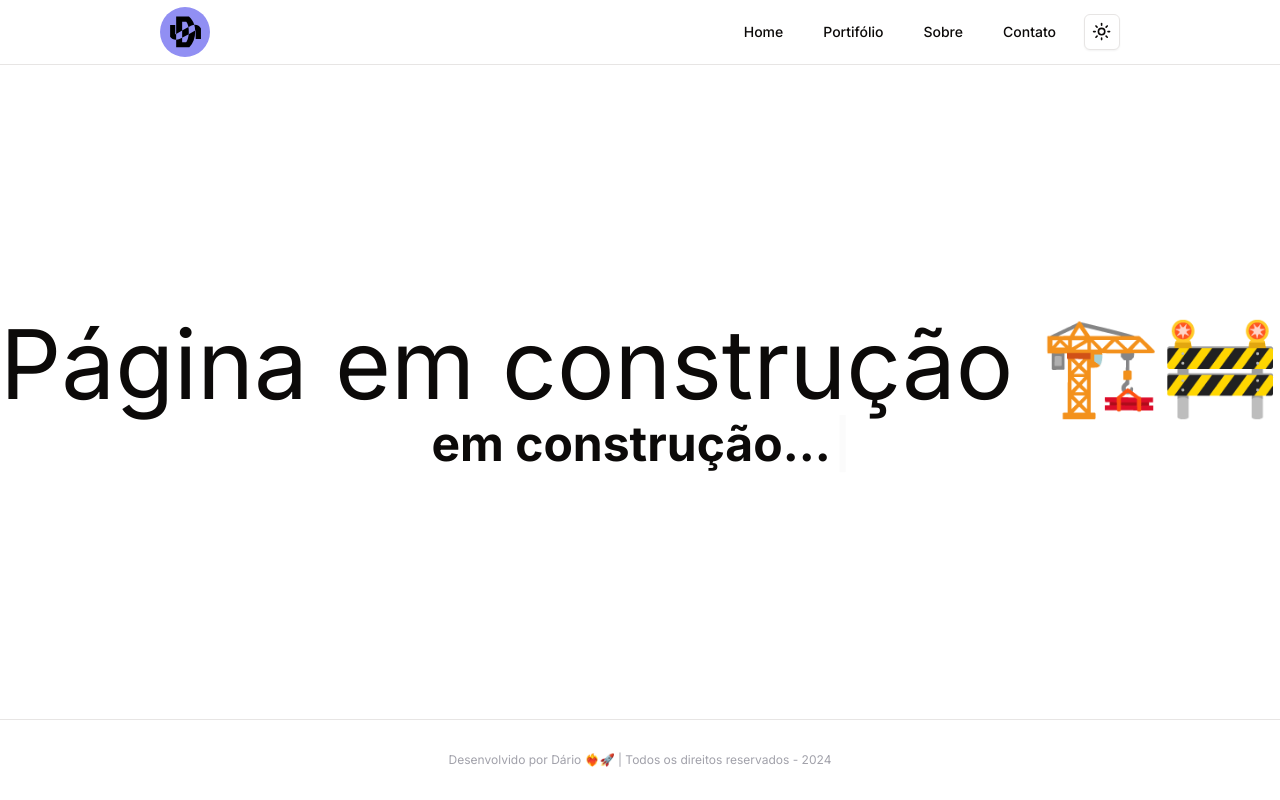
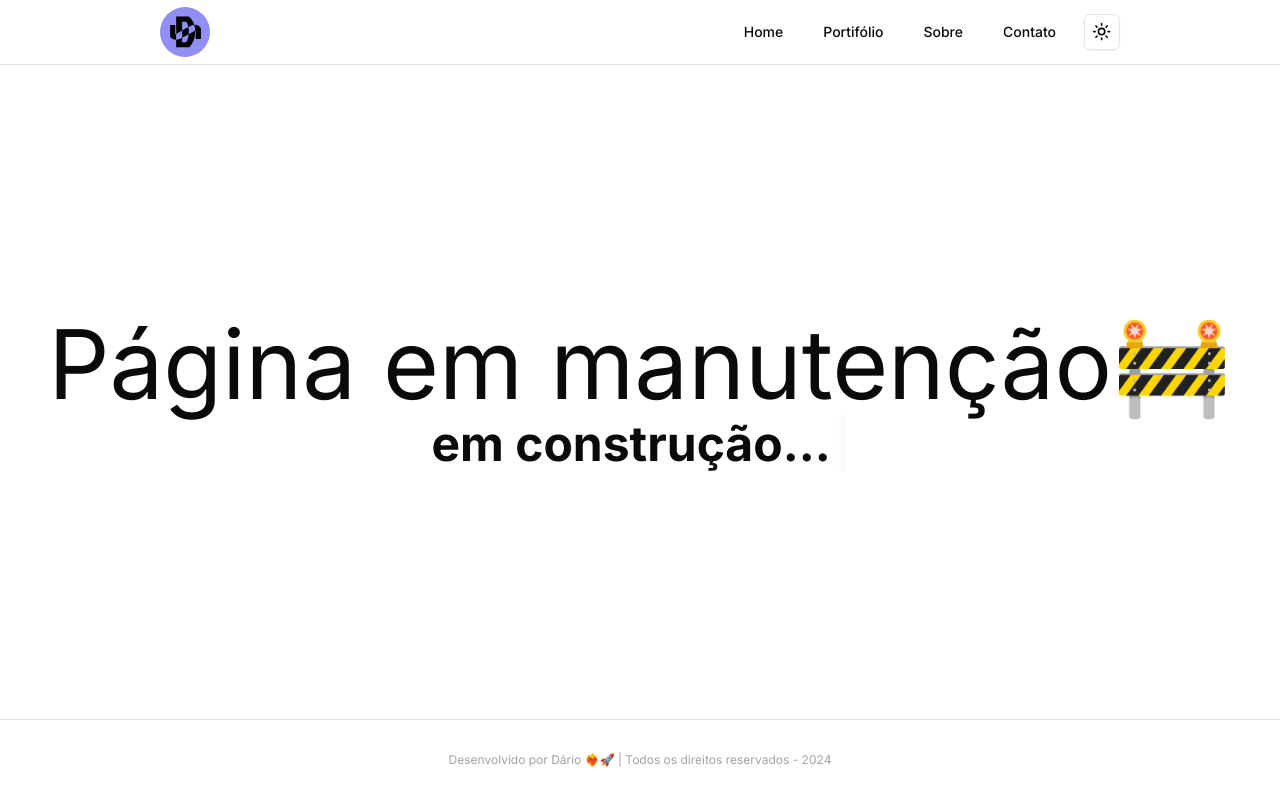
Before and after one commit to dario-souza/portfolio, a Next.js app: page / in a window 1280 px wide. Built offline with nearby package versions, Linux system fonts and the light colour scheme.

Commit message:
página em manutenção

```diff
--- a/src/components/home-page-presentation.tsx
+++ b/src/components/home-page-presentation.tsx
@@ -7,7 +7,7 @@ const HomePagePresentation = () => {
   const text = Typewriter({ words: ['em construção...',], loop: true, cursor: true })
   return (
     <div>
-      <h1 className="text-4xl mb-2 sm:text-5xl md:text-6xl lg:text-8xl">Página em construção 🏗️🚧</h1>
+      <h1 className="text-4xl mb-2 sm:text-5xl md:text-6xl lg:text-8xl">Página em manutenção🚧</h1>
       <p className="text-2xl sm:text-3xl md:text-4xl lg:text-5xl text-center text-anime" ><strong>{text}</strong></p>
 
     </div>
```
